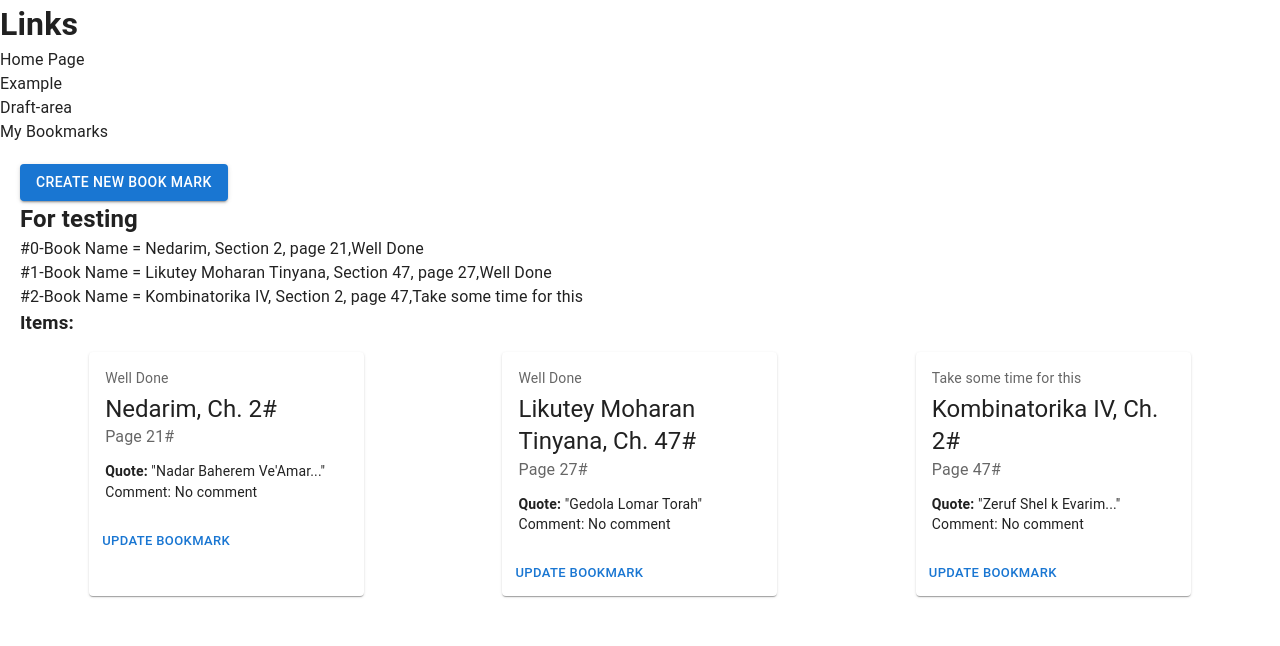
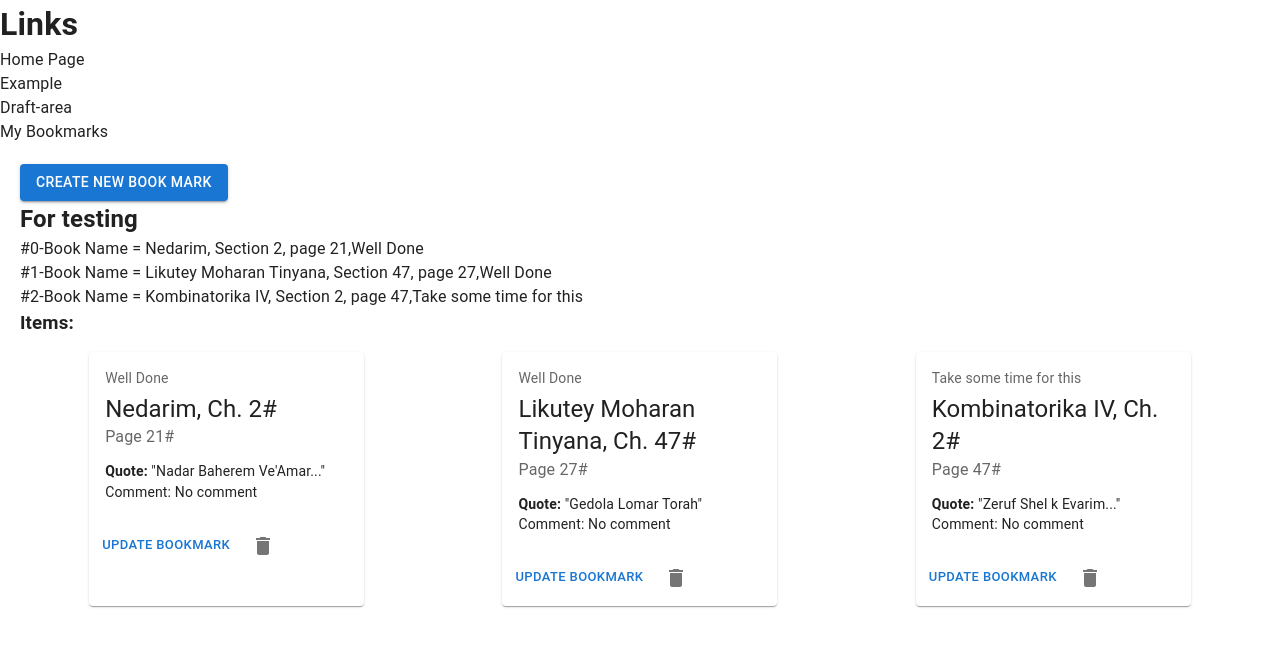
Before and after one commit to lingar-studying/studying-nextjs, a Next.js app: page /bookmark-app/bookmarks in a window 1280 px wide. Shown: the top 646 px of the page. Built offline with nearby package versions, Linux system fonts and the light colour scheme.

Commit message:
Milestone- All client crud is working

```diff
--- a/package.json
+++ b/package.json
@@ -11,6 +11,7 @@
   "dependencies": {
     "@emotion/react": "^11.14.0",
     "@emotion/styled": "^11.14.0",
+    "@mui/icons-material": "^6.4.5",
     "@mui/material": "^6.4.5",
     "next": "15.1.7",
     "react": "^19.0.0",
--- a/src/pages/bookmark-app/bookmarks.jsx
+++ b/src/pages/bookmark-app/bookmarks.jsx
@@ -1,5 +1,7 @@
 import React, {useEffect, useState} from "react";
 import {generateId, mockBookmarks} from "./mock-data-bookmarks";
+import DeleteIcon from '@mui/icons-material/Delete';
+
 import {
     Box,
     Button,
@@ -7,7 +9,7 @@ import {
     CardActions,
     CardContent,
     Checkbox,
-    FormControlLabel,
+    FormControlLabel, IconButton,
     TextField,
     Typography
 } from "@mui/material";
@@ -26,6 +28,9 @@ const Bookmarks = (props) => {
         isActiveLast2Weeks: false
     });
     const [updatedId, setUpdatedId] = useState(-1);
+
+
+    const [deletedId, setDeletedId] = useState(-1);
 
     const changeItem = (ev) => {
         let {value, name} = ev.target;
@@ -89,6 +94,19 @@ const Bookmarks = (props) => {
         }
 
     },[updatedId]);
+
+    useEffect(()=>{
+        if(deletedId >= 0){
+
+            const idx = mockBookmarks.findIndex(item=> item.id === deletedId);
+
+            mockBookmarks.splice(idx, 1);
+            setDeletedId(-1);
+
+        }
+
+
+    },[deletedId]);
     /*
      bookName: "Kombinatorika IV",
             sectionNum: 2,
@@ -326,6 +344,12 @@ const Bookmarks = (props) => {
 
                                 >Save</Button>
                             }
+
+                            <IconButton aria-label="delete"
+                            onClick={()=>setDeletedId(item.id)}>
+                                <DeleteIcon />
+                            </IconButton>
+
                         </CardActions>
                     </Card>
                 })}
```
Also changed, not shown: 1 other file (tests, documents, lock files or other folders).
